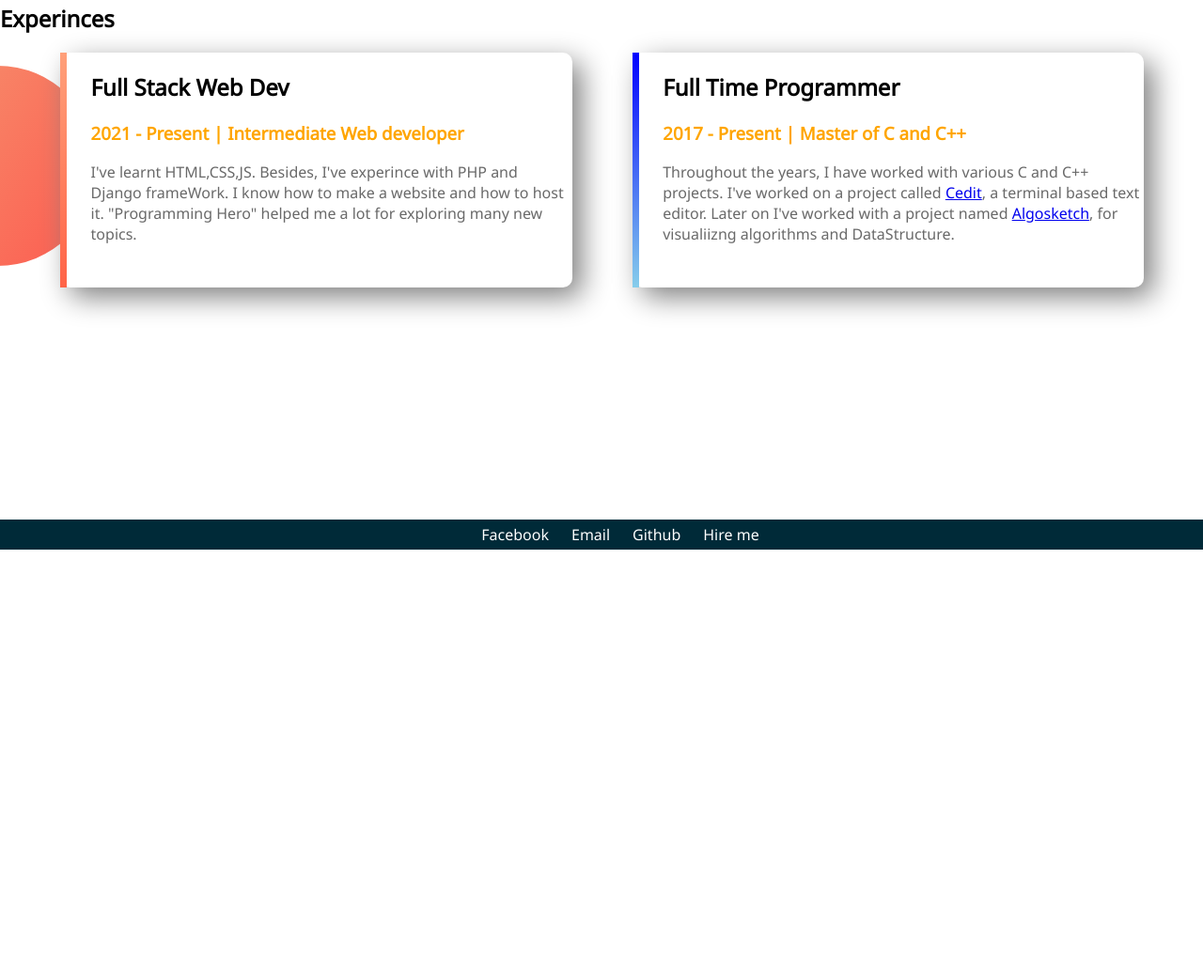
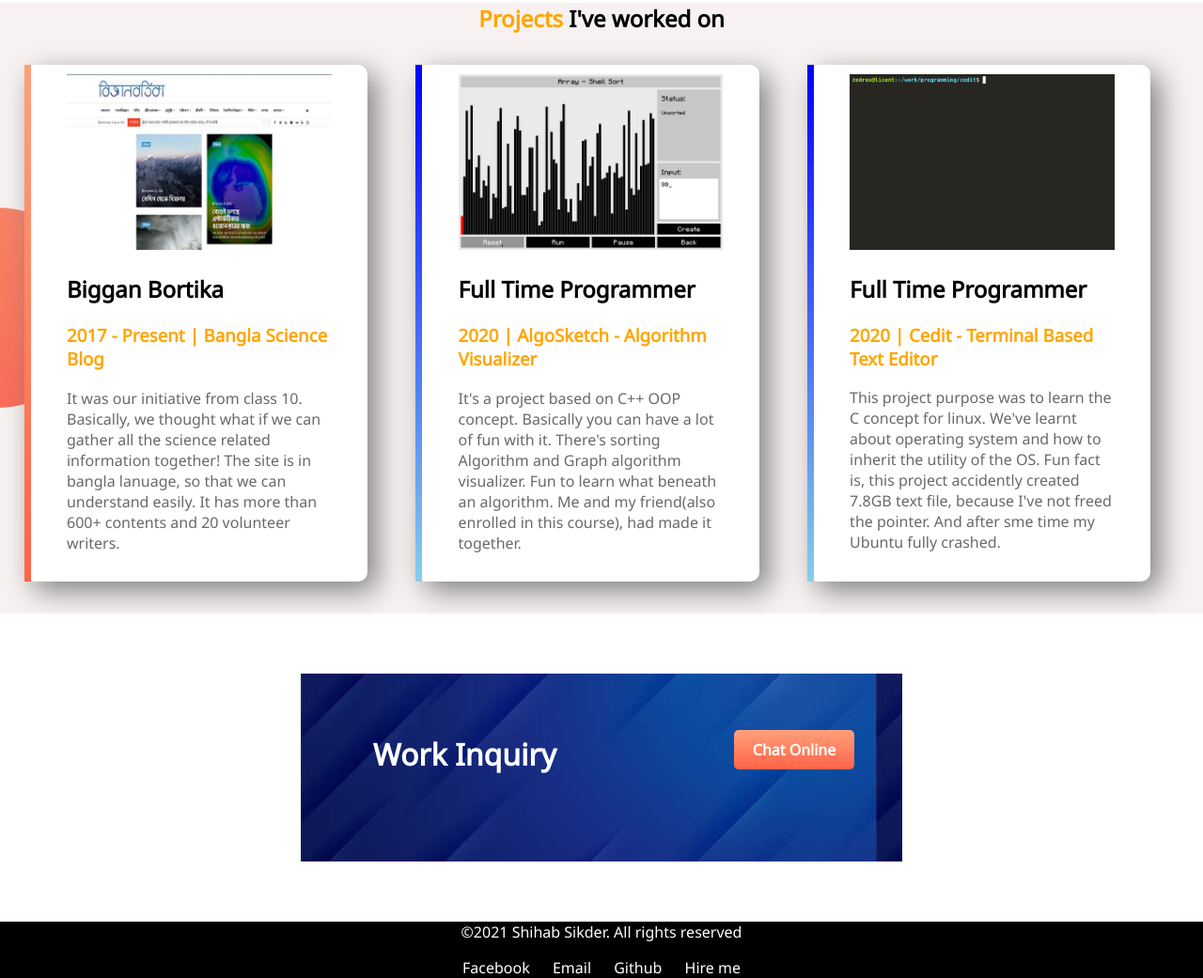
Before and after one commit to arctronic/portfolio, a plain HTML site: page index.html in a window 1280 px wide. Shown: the part 1173-2214 px from the top of the page at 94% size. Before the commit the page ends 1758 px from the top, so only its background shows below. Drawn offline with Linux system fonts and the light colour scheme.

Commit message:
Milestone 1 Final Push

```diff
--- a/index.html
+++ b/index.html
@@ -57,39 +57,65 @@
     </section>
 
     <section class="experience-area">
-        <h2>Experinces</h2>
-      <div class="half-width single-experience" id="full-stack">
-        <h2>Full Stack Web Dev</h2>
-        <h3 id="name">2021 - Present | Intermediate Web developer</h3>
+      <h1 id="exp"><span id="name">Projects</span> I've worked on</h1>
+      <div class="one-third-width single-experience" id="full-stack">
+        <img src="img/Capture.JPG" alt="" />
+        <h2>Biggan Bortika</h2>
+        <h3 id="name">2017 - Present | Bangla Science Blog</h3>
         <p>
-          I've learnt HTML,CSS,JS. Besides, I've experince with PHP and Django
-          frameWork. I know how to make a website and how to host it.
-          "Programming Hero" helped me a lot for exploring many new topics.
+          It was our initiative from class 10. Basically, we thought what if we
+          can gather all the science related information together! The site is
+          in bangla lanuage, so that we can understand easily. It has more than
+          600+ contents and 20 volunteer writers.
         </p>
       </div>
-      <div class="half-width single-experience" id="coding">
+
+      <div class="one-third-width single-experience" id="coding">
+        <img src="img/Shell-Sort-Demo.gif" alt="" />
         <h2>Full Time Programmer</h2>
-        <h3 id="name">2017 - Present | Master of C and C++</h3>
+        <h3 id="name">2020 | AlgoSketch - Algorithm Visualizer</h3>
         <p>
-          Throughout the years, I have worked with various C and C++ projects.
-          I've worked on a project called
-          <a target="_blank" href="https://github.com/zedrex/cedit">Cedit</a>, a terminal based text editor. Later on I've worked with a project named
-            <a target="_blank" href="https://github.com/zedrex/AlgoSketch">Algosketch</a>, for visualiizng algorithms and DataStructure.
-            </p>
+          It's a project based on C++ OOP concept. Basically you can have a lot
+          of fun with it. There's sorting Algorithm and Graph algorithm
+          visualizer. Fun to learn what beneath an algorithm. Me and my
+          friend(also enrolled in this course), had made it together.
+        </p>
+      </div>
+
+      <div class="one-third-width single-experience" id="coding">
+        <img src="img/cedit.gif" alt="" />
+        <h2>Full Time Programmer</h2>
+        <h3 id="name">2020 | Cedit - Terminal Based Text Editor</h3>
+        <p>
+          This project purpose was to learn the C concept for linux. We've
+          learnt about operating system and how to inherit the utility of the
+          OS. Fun fact is, this project accidently created 7.8GB text file,
+          because I've not freed the pointer. And after sme time my Ubuntu fully
+          crashed.
+        </p>
+      </div>
+    </section>
+
+    <section class="chat">
+      <div class="half-width">
+        <p>Work Inquiry</p>
+      </div>
+      <div class="chat-button-div">
+        <a class="link-button" target="_blank" href="https://www.linkedin.com/in/shihab-sikder-717892162/">Chat Online</a>
         </div>
     </section>
     <footer>
         <div class="footer">
-            <ul>
-                <li><a href="https://facebook.com/shihab.sikder.98">Facebook</a></li>
-                <li><a href="mailto:shihabsikder@iut-dhaka.edu">Email</a></li>
-                <li><a href="https://github.com/arctronics">Github</a></li>
-                <li>
-                    <a href="https://www.fiverr.com/users/shihab_sikder">Hire me</a>
-                </li>
-            </ul>
+            <p>©2021 Shihab Sikder. All rights reserved</p>
+            <div>
+                <a href="https://facebook.com/shihab.sikder.98">Facebook</a>
+                <a href="mailto:shihabsikder@iut-dhaka.edu">Email</a></li>
+                <a href="https://github.com/arctronics">Github</a></li>
+                <a href="https://www.fiverr.com/users/shihab_sikder">Hire me</a>
+            </div>
         </div>
     </footer>
+
 </body>
 
 </html>
--- a/style.css
+++ b/style.css
@@ -7,6 +7,10 @@ body {
     color: orange;
 }
 
+#exp {
+    text-align: center;
+}
+
 .half-width {
     width: 40%;
     float: left;
@@ -14,8 +18,40 @@ body {
     padding-left: 2%;
 }
 
+.one-third-width {
+    margin: 1% 2%;
+    padding-left: 3%;
+    padding-right: 3%;
+    width: 22%;
+    float: left;
+}
+
+.one-third-width img {
+    margin-top: 10px;
+    width: 100%;
+}
+
 .half-width img {
     width: 100%;
+}
+
+.chat {
+    background-image: url("img/blue_banner.jpg");
+    height: 150px;
+    margin: 5% 25%;
+}
+
+.chat p {
+    text-align: left;
+    padding-top: 12.5%;
+    margin-left: 12.5%;
+    font-size: 32px;
+    font-weight: bold;
+    color: white;
+}
+
+.chat div {
+    float: left;
 }
 
 .top-banner {
@@ -32,6 +68,11 @@ body {
 section {
     height: 500px;
     padding-bottom: 50px;
+}
+
+.chat-button-div {
+    margin-top: 11%;
+    margin-left: 25%;
 }
 
 .link-button {
@@ -55,7 +96,7 @@ p {
 .single-experience {
     box-shadow: 10px 10px 30px grey;
     border-radius: 10px;
-    height: 50%;
+    height: 550px;
     background-color: white;
 }
 
@@ -63,7 +104,9 @@ p {
     background-image: url("img/exp-bg.png");
     background-repeat: no-repeat;
     background-position: left;
-    background-position-y: 20%;
+    background-position-y: center;
+    background-color: rgb(247, 241, 241);
+    height: 600px;
 }
 
 #full-stack {
@@ -98,32 +141,23 @@ p {
 }
 
 .footer {
-    display: flex;
+    margin-top: 5%;
     background-color: black;
-    color: white;
-    margin: auto;
-    background-color: #002a38;
-    line-height: 2;
 }
 
 .footer a {
+    text-decoration: none;
+    margin: 5px 10px;
+    text-align: center;
     color: white;
-    text-decoration: none;
 }
 
-.footer ul {
-    display: inline-flex;
-    grid-auto-flow: row;
-    grid-gap: 24px;
-    justify-items: center;
-    margin: auto;
-    list-style: none;
+.footer div {
+    text-align: center;
 }
 
-.footer li:hover {
-    background-color: white;
+.footer p {
+    text-align: center;
+    size: 12px;
+    color: white;
 }
-
-.footer a:hover {
-    color: black;
-}
```
Also changed, not shown: img/Capture.JPG (added), img/Shell-Sort-Demo.gif (added), img/blue_banner.jpg (added), img/cedit.gif (added), img/web banner.jpg (added).
